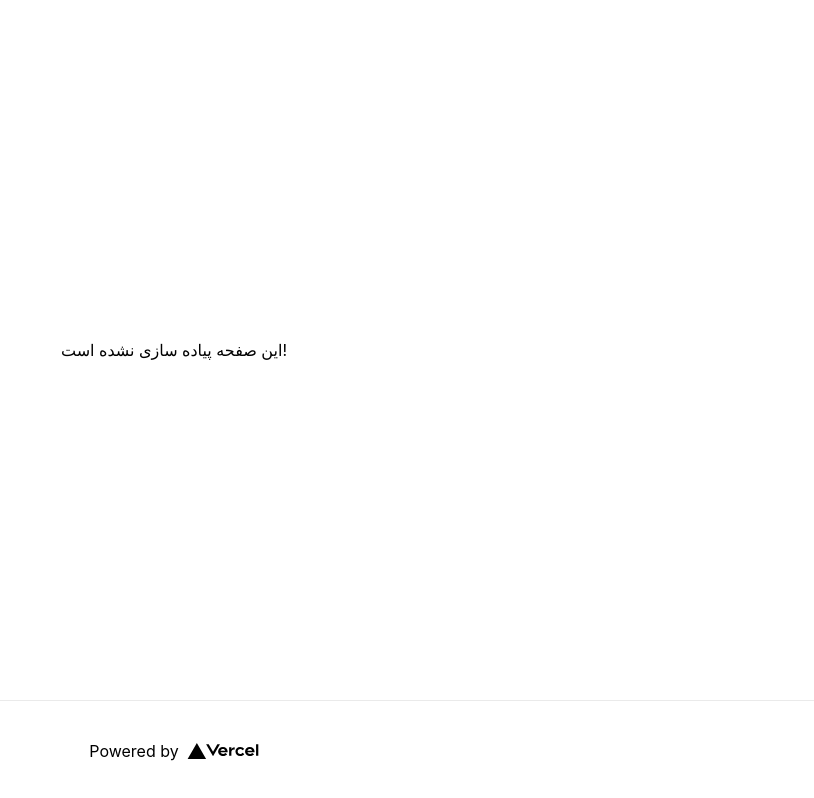
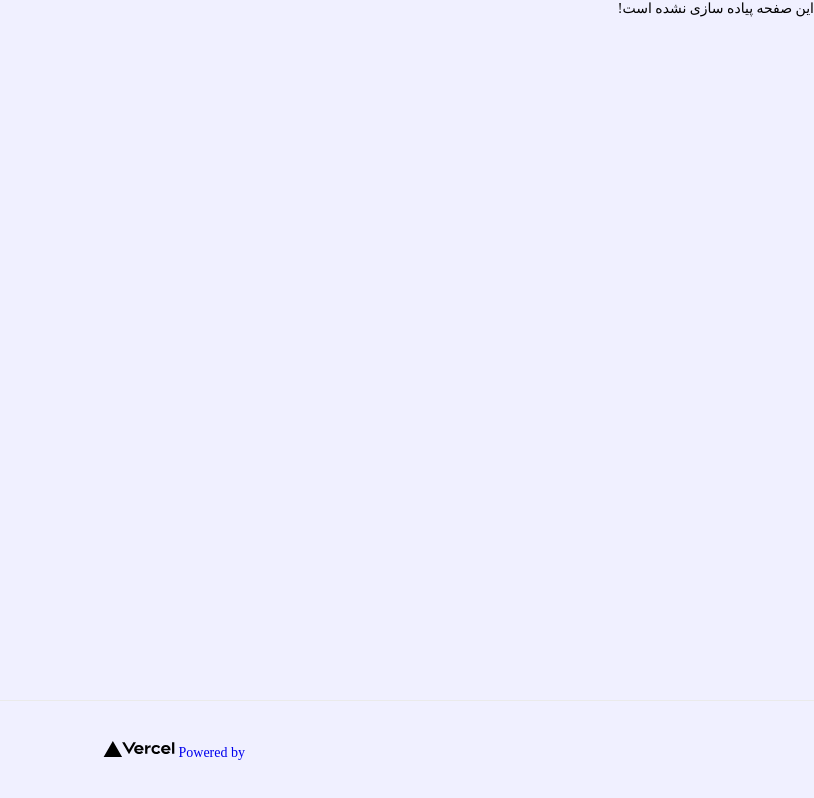
Before and after one commit to re7za/bimebazar, a Next.js app: page / in a window 1280 px wide. Shown: the whole page, without its empty margins (466-1280 px from the left). Built offline with nearby package versions, Linux system fonts and the light colour scheme.

Commit message:
Modify styles dir

```diff
--- a/styles/Home.module.css
+++ b/styles/Home.module.css
@@ -1,5 +1,6 @@
 .container {
   min-height: 100vh;
+  direction: rtl;
   padding: 0;
   display: flex;
   flex-direction: column;
@@ -9,12 +10,8 @@
 }
 
 .main {
-  padding: 5rem 0;
   flex: 1;
-  display: flex;
-  flex-direction: column;
-  justify-content: center;
-  align-items: center;
+  width: 100%;
 }
 
 .footer {
@@ -25,97 +22,3 @@
   justify-content: center;
   align-items: center;
 }
-
-.footer a {
-  display: flex;
-  justify-content: center;
-  align-items: center;
-  flex-grow: 1;
-}
-
-.title a {
-  color: #0070f3;
-  text-decoration: none;
-}
-
-.title a:hover,
-.title a:focus,
-.title a:active {
-  text-decoration: underline;
-}
-
-.title {
-  margin: 0;
-  line-height: 1.15;
-  font-size: 4rem;
-}
-
-.title,
-.description {
-  text-align: center;
-}
-
-.description {
-  line-height: 1.5;
-  font-size: 1.5rem;
-}
-
-.code {
-  background: #fafafa;
-  border-radius: 5px;
-  padding: 0.75rem;
-  font-size: 1.1rem;
-  font-family: Menlo, Monaco, Lucida Console, Liberation Mono, DejaVu Sans Mono,
-    Bitstream Vera Sans Mono, Courier New, monospace;
-}
-
-.grid {
-  display: flex;
-  align-items: center;
-  justify-content: center;
-  flex-wrap: wrap;
-  max-width: 800px;
-  margin-top: 3rem;
-}
-
-.card {
-  margin: 1rem;
-  padding: 1.5rem;
-  text-align: left;
-  color: inherit;
-  text-decoration: none;
-  border: 1px solid #eaeaea;
-  border-radius: 10px;
-  transition: color 0.15s ease, border-color 0.15s ease;
-  width: 45%;
-}
-
-.card:hover,
-.card:focus,
-.card:active {
-  color: #0070f3;
-  border-color: #0070f3;
-}
-
-.card h2 {
-  margin: 0 0 1rem 0;
-  font-size: 1.5rem;
-}
-
-.card p {
-  margin: 0;
-  font-size: 1.25rem;
-  line-height: 1.5;
-}
-
-.logo {
-  height: 1em;
-  margin-left: 0.5rem;
-}
-
-@media (max-width: 600px) {
-  .grid {
-    width: 100%;
-    flex-direction: column;
-  }
-}
--- a/styles/globals.css
+++ b/styles/globals.css
@@ -1,16 +1,44 @@
-html,
+* {
+  box-sizing: border-box;
+}
+
+html {
+  scroll-behavior: smooth;
+}
+
 body {
+  margin: 0;
   padding: 0;
-  margin: 0;
-  font-family: -apple-system, BlinkMacSystemFont, Segoe UI, Roboto, Oxygen,
-    Ubuntu, Cantarell, Fira Sans, Droid Sans, Helvetica Neue, sans-serif;
+  font-size: 12px;
+  background-color: #f0f0ff;
+}
+
+@media screen and (min-width: 768px) {
+  body {
+    font-size: 14px;
+  }
+}
+
+body,
+button,
+input,
+label,
+small,
+span,
+div,
+ul,
+li,
+th,
+tr,
+a,
+::placeholder {
+  font-family: IranYekan;
 }
 
 a {
-  color: inherit;
   text-decoration: none;
 }
 
-* {
-  box-sizing: border-box;
+button {
+  cursor: pointer;
 }
```
